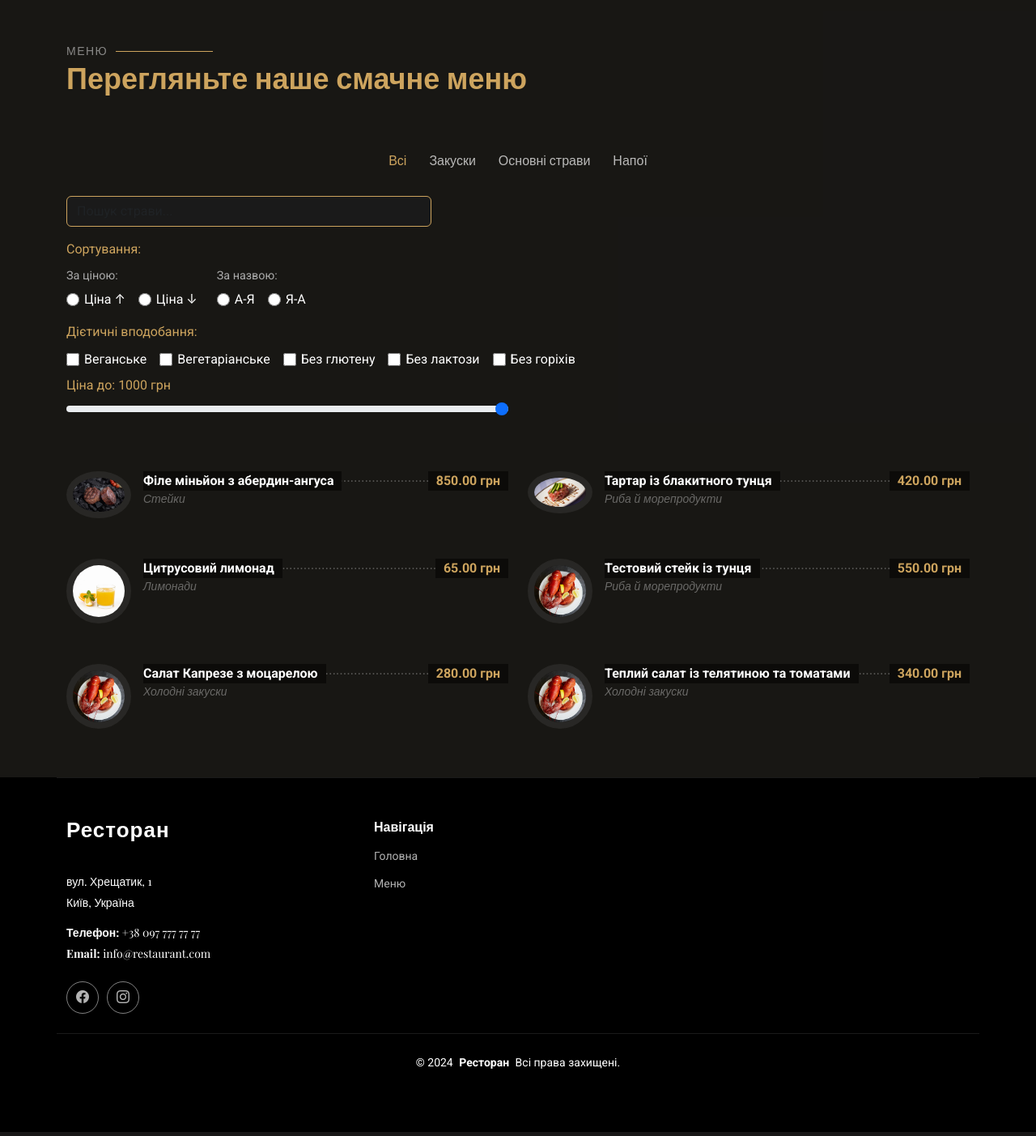
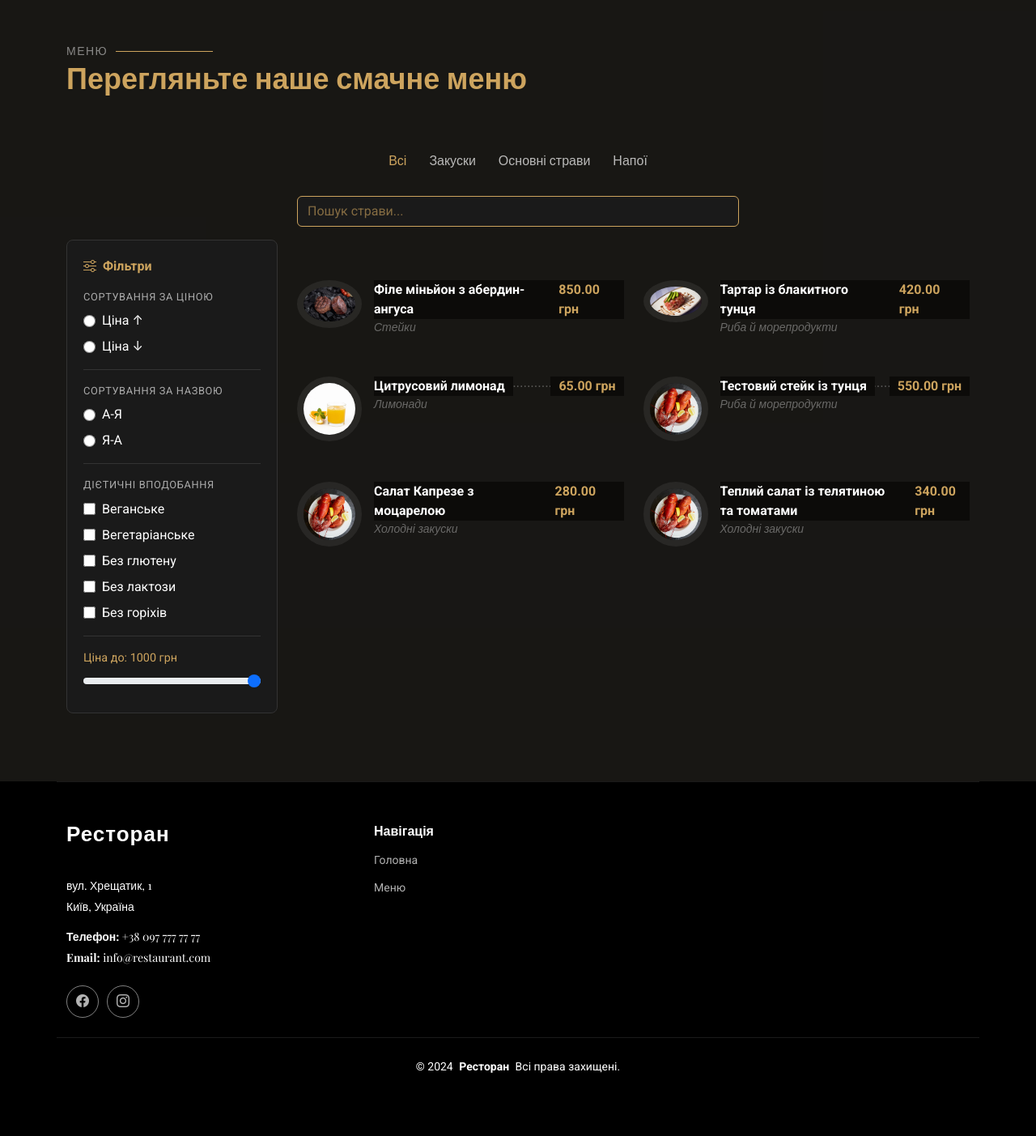
Before and after one commit to Primary17/restaurant-webapp, a Django app: page /menu/ in a window 1280 px wide. Shown: the part 241-1644 px from the top of the page at 81% size. Run offline with Django 5.2, Linux system fonts and the light colour scheme; data comes from the database, SQL or seed files in the repository; some libraries are stand-ins or nearby versions.

Commit message:
refactor(menu): move filters to sidebar layout

```diff
--- a/restaurant_site/frontend/templates/frontend/menu.html
+++ b/restaurant_site/frontend/templates/frontend/menu.html
@@ -69,112 +69,131 @@
     </div>
 
     <!-- Пошук і сортування -->
-    <div class="row mt-3 mb-2">
-      <div class="col-md-5">
+    <!-- Пошук -->
+    <div class="row mt-3 mb-3">
+      <div class="col-md-6 mx-auto">
         <input type="text" id="search-input" class="form-control"
                placeholder="Пошук страви..." value="{{ search }}"
-               style="background:#1a1a1a; color:#cda45e; border-color:#cda45e;">
+               style="background:#1a1a1a; color:#cda45e !important;
+               border-color:#cda45e; caret-color:#cda45e;">
       </div>
     </div>
-      <!-- Сортування -->
-    <div class="row mt-3 mb-2">
-      <div class="col-12">
-        <label style="color:#cda45e; margin-bottom:10px; display:block;">Сортування:</label>
-        <div class="d-flex flex-wrap gap-4">
 
-          <div>
-            <span style="color:#aaa; font-size:0.9rem; display:block; margin-bottom:6px;">За ціною:</span>
-            <div class="d-flex gap-3">
-              <label style="color:#fff; cursor:pointer; display:flex; align-items:center; gap:6px;">
+    <div class="row">
+
+      <div class="col-lg-3 col-md-4 mb-4">
+        <div style="background:#1a1a1a; border:1px solid #333; border-radius:8px; padding:20px; position:sticky; top:80px;">
+
+          <div style="color:#cda45e; font-size:1rem; font-weight:600; margin-bottom:16px; display:flex; align-items:center; gap:8px;">
+            <i class="bi bi-sliders"></i> Фільтри
+          </div>
+
+          <!-- Сортування за ціною -->
+          <div style="margin-bottom:16px;">
+            <div style="color:#aaa; font-size:0.8rem; text-transform:uppercase; letter-spacing:0.05em; margin-bottom:8px;">Сортування за ціною</div>
+            <div class="d-flex flex-column gap-2">
+              <label style="color:#fff; cursor:pointer; display:flex; align-items:center; gap:8px;">
                 <input type="radio" name="sort-price" id="sort-price-asc" value="base_price"
-                       style="accent-color:#cda45e; width:16px; height:16px;"
+                       style="accent-color:#cda45e; width:15px; height:15px;"
                        {% if 'base_price' in ordering and '-base_price' not in ordering %}checked{% endif %}>
                 Ціна ↑
               </label>
-              <label style="color:#fff; cursor:pointer; display:flex; align-items:center; gap:6px;">
+              <label style="color:#fff; cursor:pointer; display:flex; align-items:center; gap:8px;">
                 <input type="radio" name="sort-price" id="sort-price-desc" value="-base_price"
-                       style="accent-color:#cda45e; width:16px; height:16px;"
+                       style="accent-color:#cda45e; width:15px; height:15px;"
                        {% if '-base_price' in ordering %}checked{% endif %}>
                 Ціна ↓
               </label>
             </div>
           </div>
 
-          <div>
-            <span style="color:#aaa; font-size:0.9rem; display:block; margin-bottom:6px;">За назвою:</span>
-            <div class="d-flex gap-3">
-              <label style="color:#fff; cursor:pointer; display:flex; align-items:center; gap:6px;">
+          <div style="border-top:1px solid #333; margin-bottom:16px;"></div>
+
+          <!-- Сортування за назвою -->
+          <div style="margin-bottom:16px;">
+            <div style="color:#aaa; font-size:0.8rem; text-transform:uppercase; letter-spacing:0.05em; margin-bottom:8px;">Сортування за назвою</div>
+            <div class="d-flex flex-column gap-2">
+              <label style="color:#fff; cursor:pointer; display:flex; align-items:center; gap:8px;">
                 <input type="radio" name="sort-name" id="sort-name-asc" value="name"
-                       style="accent-color:#cda45e; width:16px; height:16px;"
+                       style="accent-color:#cda45e; width:15px; height:15px;"
                        {% if ',name' in ordering or ordering == 'name' %}checked{% endif %}>
                 А-Я
               </label>
-              <label style="color:#fff; cursor:pointer; display:flex; align-items:center; gap:6px;">
+              <label style="color:#fff; cursor:pointer; display:flex; align-items:center; gap:8px;">
                 <input type="radio" name="sort-name" id="sort-name-desc" value="-name"
-                       style="accent-color:#cda45e; width:16px; height:16px;"
+                       style="accent-color:#cda45e; width:15px; height:15px;"
                        {% if ordering == '-name' %}checked{% endif %}>
                 Я-А
               </label>
             </div>
           </div>
 
-        </div>
-      </div>
-    </div>
+          <div style="border-top:1px solid #333; margin-bottom:16px;"></div>
 
-  <!-- Фільтри по дієтах -->
-    <div class="row mt-3 mb-2">
-      <div class="col-12">
-        <label style="color:#cda45e; margin-bottom:10px; display:block;">Дієтичні вподобання:</label>
-        <div class="d-flex flex-wrap gap-3">
-          <label style="color:#fff; cursor:pointer; display:flex; align-items:center; gap:6px;">
+          <!-- Дієтичні вподобання -->
+          <div style="margin-bottom:16px;">
+            <div style="color:#aaa; font-size:0.8rem; text-transform:uppercase; letter-spacing:0.05em; margin-bottom:8px;">Дієтичні вподобання</div>
+            <div class="d-flex flex-column gap-2">
+              <label style="color:#fff; cursor:pointer; display:flex; align-items:center; gap:8px;">
                 <input type="checkbox" id="diet-vegan" value="vegan"
-                   style="accent-color:#cda45e; width:16px; height:16px;">
+                       style="accent-color:#cda45e; width:15px; height:15px;">
                 Веганське
               </label>
-          <label style="color:#fff; cursor:pointer; display:flex; align-items:center; gap:6px;">
+              <label style="color:#fff; cursor:pointer; display:flex; align-items:center; gap:8px;">
                 <input type="checkbox" id="diet-vegetarian" value="vegetarian"
-                   style="accent-color:#cda45e; width:16px; height:16px;">
+                       style="accent-color:#cda45e; width:15px; height:15px;">
                 Вегетаріанське
               </label>
-          <label style="color:#fff; cursor:pointer; display:flex; align-items:center; gap:6px;">
+              <label style="color:#fff; cursor:pointer; display:flex; align-items:center; gap:8px;">
                 <input type="checkbox" id="diet-gluten-free" value="gluten_free"
-                   style="accent-color:#cda45e; width:16px; height:16px;">
+                       style="accent-color:#cda45e; width:15px; height:15px;">
                 Без глютену
               </label>
-          <label style="color:#fff; cursor:pointer; display:flex; align-items:center; gap:6px;">
+              <label style="color:#fff; cursor:pointer; display:flex; align-items:center; gap:8px;">
                 <input type="checkbox" id="diet-lactose-free" value="lactose_free"
-                   style="accent-color:#cda45e; width:16px; height:16px;">
+                       style="accent-color:#cda45e; width:15px; height:15px;">
                 Без лактози
               </label>
-          <label style="color:#fff; cursor:pointer; display:flex; align-items:center; gap:6px;">
+              <label style="color:#fff; cursor:pointer; display:flex; align-items:center; gap:8px;">
                 <input type="checkbox" id="diet-nut-free" value="nut_free"
-                   style="accent-color:#cda45e; width:16px; height:16px;">
+                       style="accent-color:#cda45e; width:15px; height:15px;">
                 Без горіхів
               </label>
             </div>
           </div>
+
+          <div style="border-top:1px solid #333; margin-bottom:16px;"></div>
+
+          <!-- Ціна -->
+          <div>
+            <div style="color:#cda45e; font-size:0.9rem; margin-bottom:6px;">
+              Ціна до: <span id="price-label">{{ price_max }}</span> грн
             </div>
-
-    <!-- Range slider -->
-    <div class="row mt-2 mb-2">
-      <div class="col-md-6">
-        <label style="color:#cda45e; margin-bottom:5px;">
-          Ціна до: <span id="price-label">{{ price_max }}</span> грн
-        </label>
             <input type="range" id="price-range" min="0" max="1000"
                    value="{{ price_max }}"
                    class="form-range" style="accent-color:#cda45e;">
           </div>
+
+        </div>
       </div>
 
       <!-- Список страв -->
+      <div class="col-lg-9 col-md-8">
         <div class="row" id="dish-list">
           {% include 'frontend/partials/dish_list.html' %}
         </div>
+      </div>
 
     </div>
+  </div>
 </section>
+
+<style>
+#search-input::placeholder {
+  color: #cda45e;
+  opacity: 0.6;
+}
+</style>
 
 <script>
 document.getElementById('price-range').addEventListener('input', function() {
```
Lines whose indentation alone changed are shown as unchanged.
